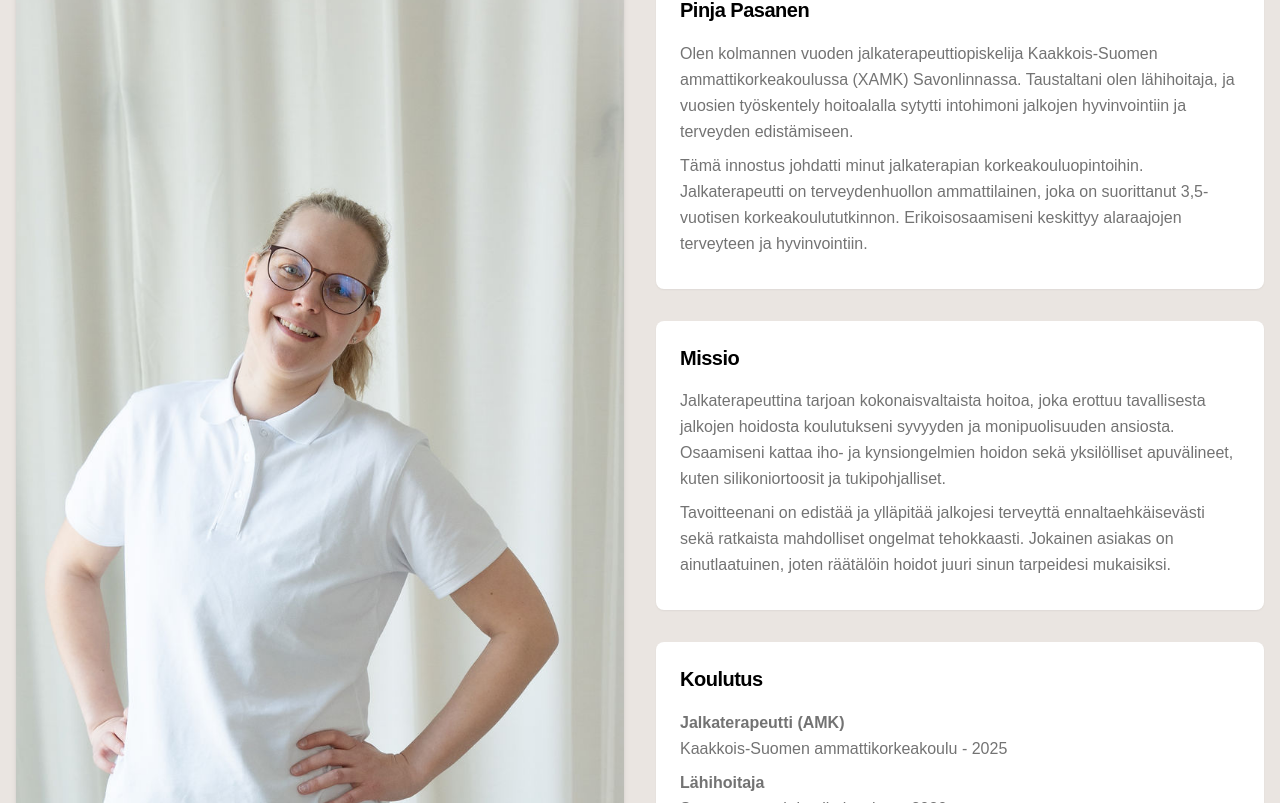
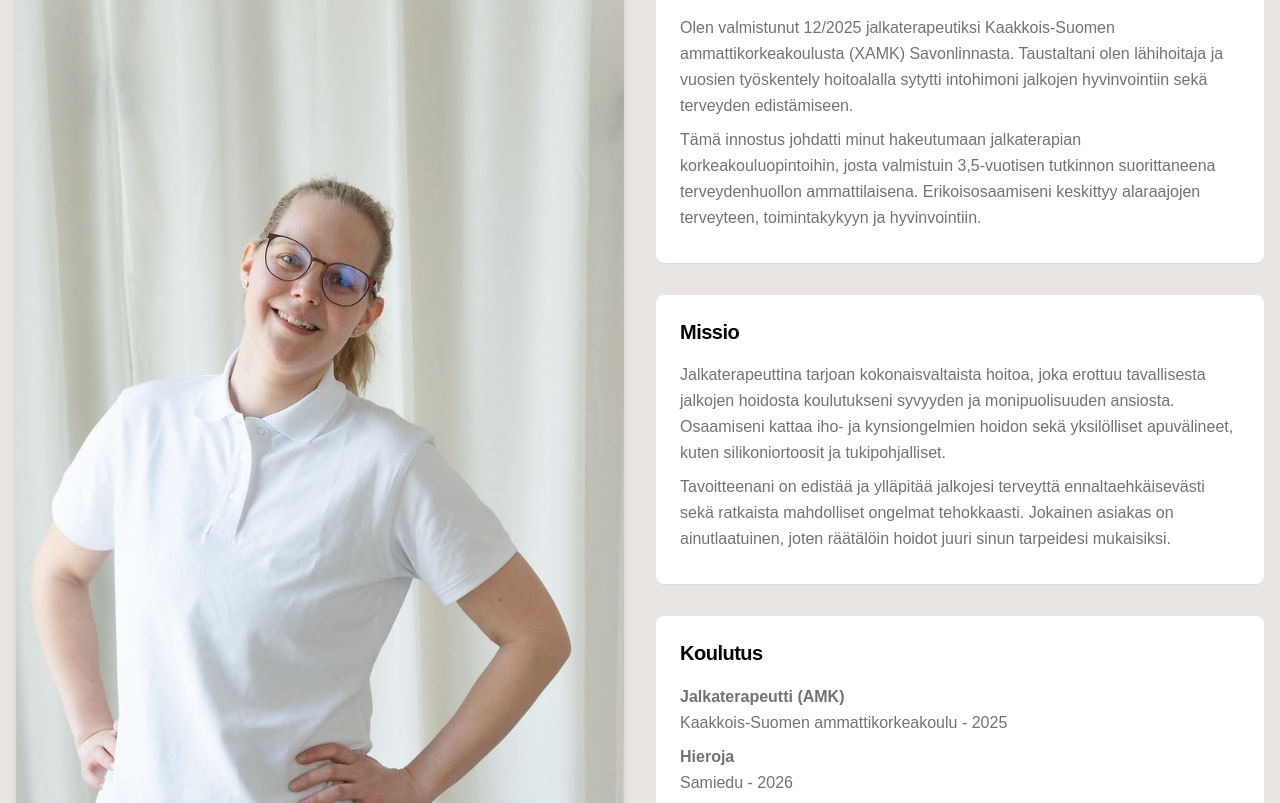
Before and after one commit to Markus-Pasanen/pinja-website, a Next.js app: page /esittely in a window 1280 px wide. Shown: the part 257-1060 px from the top of the page. Built offline with nearby package versions, Linux system fonts and the light colour scheme.

Commit message:
Content update and security fix

```diff
--- a/src/app/esittely/page.tsx
+++ b/src/app/esittely/page.tsx
@@ -7,7 +7,6 @@ export default function AboutPage() {
     <main>
       <section>
         <h1>Minusta</h1>
-        <p>Opi lisää taustastani ja asiantuntemuksestani.</p>
       </section>
       <section>
         <div className="grid grid-cols-1 md:grid-cols-2 gap-8">
@@ -24,13 +23,12 @@ export default function AboutPage() {
             <Card>
               <h3>Pinja Pasanen</h3>
               <p>
-                Olen kolmannen vuoden jalkaterapeuttiopiskelija Kaakkois-Suomen ammattikorkeakoulussa (XAMK) Savonlinnassa.
-                Taustaltani olen lähihoitaja, ja vuosien työskentely hoitoalalla sytytti intohimoni jalkojen hyvinvointiin ja terveyden edistämiseen.
+                Olen valmistunut 12/2025 jalkaterapeutiksi Kaakkois-Suomen ammattikorkeakoulusta (XAMK) Savonlinnasta.
+                Taustaltani olen lähihoitaja ja vuosien työskentely hoitoalalla sytytti intohimoni jalkojen hyvinvointiin sekä terveyden edistämiseen.
               </p>
               <p>
-                Tämä innostus johdatti minut jalkaterapian korkeakouluopintoihin.
-                Jalkaterapeutti on terveydenhuollon ammattilainen, joka on suorittanut 3,5-vuotisen korkeakoulututkinnon.
-                Erikoisosaamiseni keskittyy alaraajojen terveyteen ja hyvinvointiin.
+                Tämä innostus johdatti minut hakeutumaan jalkaterapian korkeakouluopintoihin, josta valmistuin 3,5-vuotisen tutkinnon suorittaneena terveydenhuollon ammattilaisena.
+                Erikoisosaamiseni keskittyy alaraajojen terveyteen, toimintakykyyn ja hyvinvointiin.
               </p>
             </Card>
             <Card>
@@ -50,6 +48,11 @@ export default function AboutPage() {
                 <strong>Jalkaterapeutti (AMK)</strong>
                 <br />
                 Kaakkois-Suomen ammattikorkeakoulu - 2025
+              </p>
+              <p>
+                <strong>Hieroja</strong>
+                <br />
+                Samiedu - 2026
               </p>
               <p>
                 <strong>Lähihoitaja</strong>
--- a/src/app/layout.tsx
+++ b/src/app/layout.tsx
@@ -10,9 +10,9 @@ const roboto = Roboto({
 })
 
 export const metadata: Metadata = {
-  title: "Jalkaterapeuttiopiskelija Pinja Pasanen",
+  title: "Jalkaterapeutti Pinja Pasanen",
   description: "Lämpimästi tervetuloa vastaanotolleni!",
-  keywords: ["Jalkaterapeuttiopiskelija", "Pinja Pasanen", "jalkaterapia", "jalkaterapeutti", "jalkahoito","varkaus",],
+  keywords: ["Pinja Pasanen", "jalkaterapia", "jalkaterapeutti", "jalkahoito","varkaus","Savo","Pohjois-Savo","podofix"],
   authors: [{ name: "Pinja Pasanen" }],
   robots: { index: true, follow: true },
 };
--- a/src/app/page.tsx
+++ b/src/app/page.tsx
@@ -6,7 +6,7 @@ export default function Page() {
     <main className="flex flex-col items-center justify-center min-h-screen bg-background text-foreground gap-8">
       <HeroSection
         title="Pinja Pasanen"
-        description="Jalkaterapeuttiopiskelija, joka on erikoistunut jalkojen terveyteen ja hyvinvointiin nykyaikaisilla hoitomenetelmillä."
+        description="Jalkaterapeutti, joka on erikoistunut jalkojen terveyteen ja hyvinvointiin nykyaikaisilla hoitomenetelmillä."
         ctaText="Varaa aika"
         ctaLink="/yhteystiedot"
         backgroundImage="/images/hero_background.jpg"
```
Also changed, not shown: src/constants/data.ts (+7 -7 lines), 1 other file (tests, documents, lock files or other folders).
